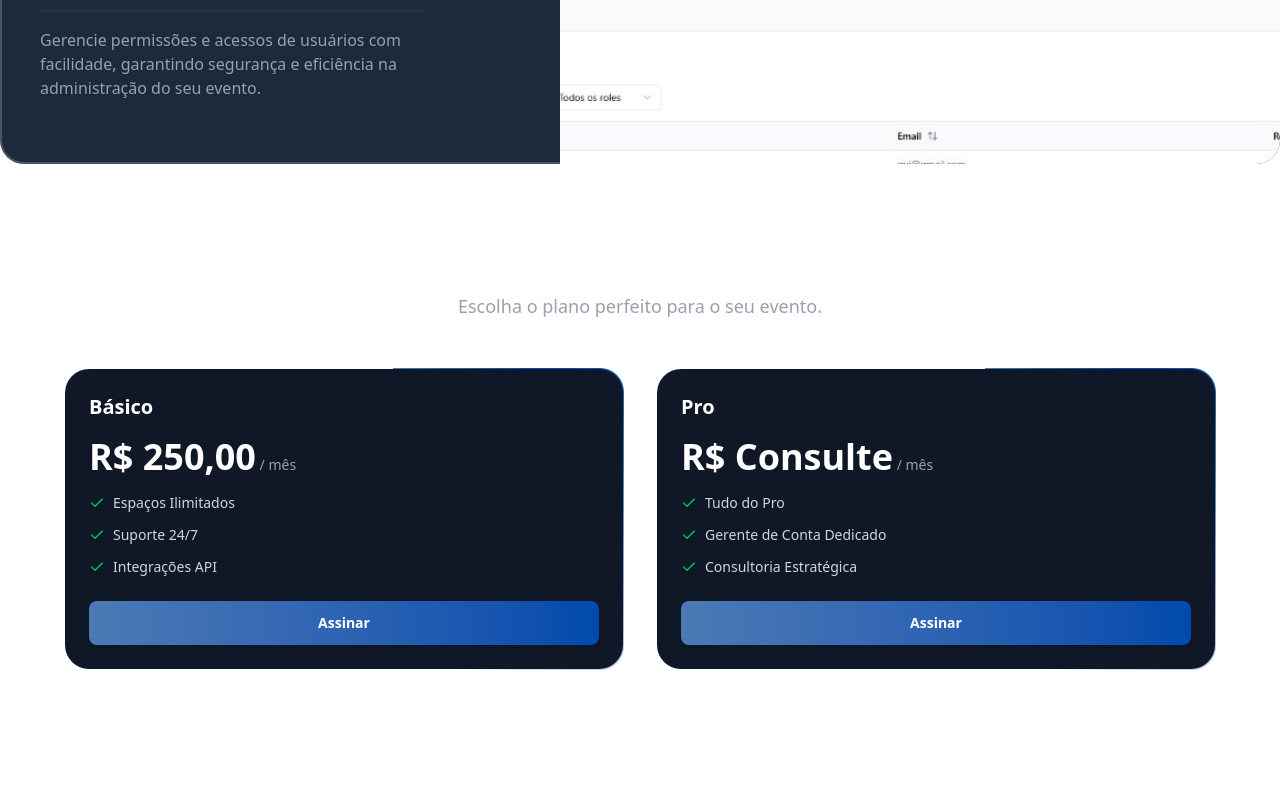
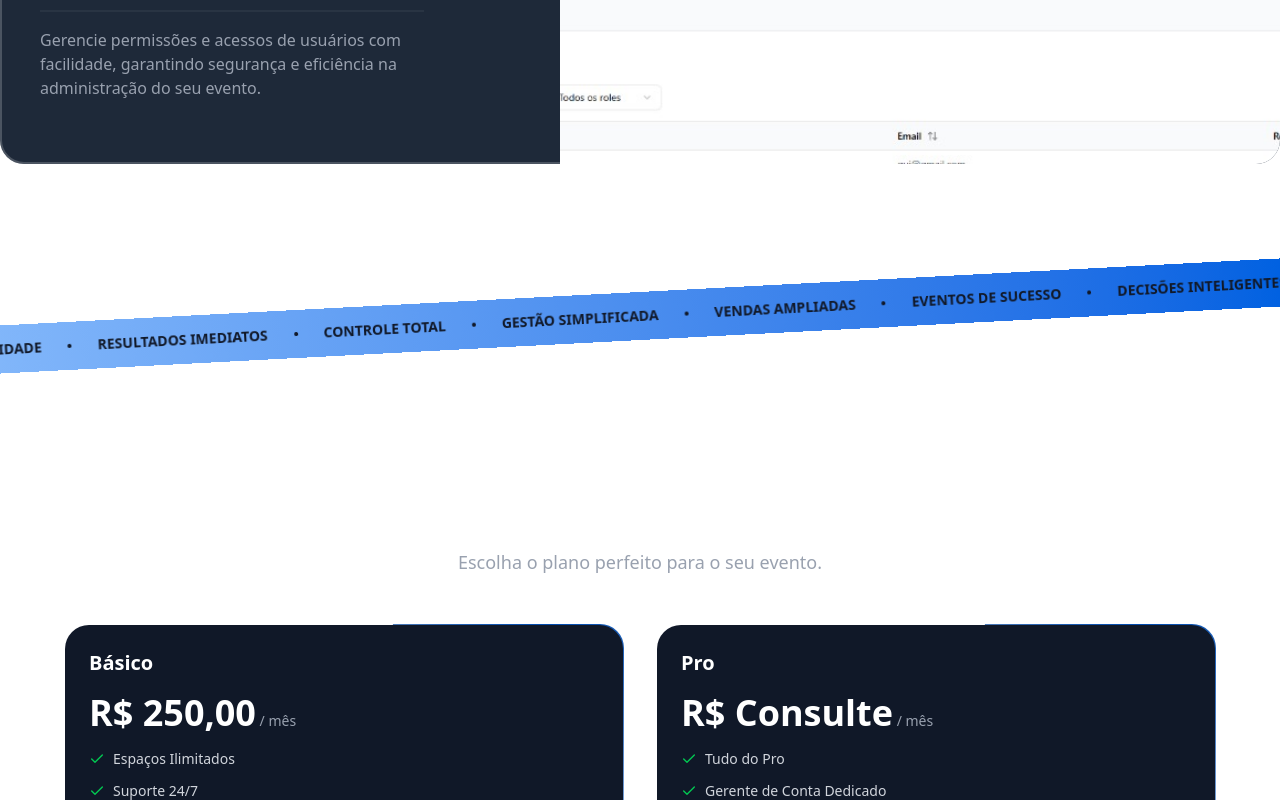
Before and after one commit to juanevangelista1/plataforma-de-eventos, a Next.js app: page / in a window 1280 px wide. Shown: the part 2400-3200 px from the top of the page. Built offline with nearby package versions, Linux system fonts and the light colour scheme.

Commit message:
Feat: Adds Tape section and marquee animation; includes star icon and Tailwind CSS settings.

```diff
--- a/src/app/globals.css
+++ b/src/app/globals.css
@@ -30,6 +30,19 @@ body {
   100% {
     transform: rotate(360deg);
   }
+}
+
+@keyframes marquee {
+  0% {
+    transform: translateX(0%);
+  }
+  100% {
+    transform: translateX(-50%);
+  }
+}
+
+.marquee {
+  animation: marquee 35s linear infinite;
 }
 
 .card-neon-border {
@@ -84,7 +97,7 @@ body {
     background-color: var(--color-one);
     transform: scaleX(0);
     transform-origin: bottom right;
-    transition: transform 0.3s ease-out;
+    transition: transform 0.4s ease-out;
   }
 
   .hover-underline-animation:hover::after {
--- a/src/app/page.tsx
+++ b/src/app/page.tsx
@@ -4,6 +4,7 @@ import { Header } from '@/components/landing/Header/Header';
 import { HeroSection } from '@/components/landing/Hero/Hero';
 import { PricingSection } from '@/components/landing/PricingSection/PricingSection';
 import { ProductSection } from '@/components/landing/ProductSection/ProductSection';
+import { TapeSection } from '@/components/landing/TapeSection/TapeSection';
 
 export default function Home() {
 	return (
@@ -14,6 +15,7 @@ export default function Home() {
 				<div className='[--color:var(--color-one)] pointer-events-none relative -z-[2] mx-auto h-[50rem] overflow-hidden [mask-image:radial-gradient(ellipse_at_center_center,#000,transparent_50%)] my-[-18.8rem] before:absolute before:inset-0 before:h-full before:w-full before:opacity-40 before:[background-image:radial-gradient(circle_at_bottom_center,var(--color),transparent_70%)] after:absolute after:-left-1/2 after:top-1/2 after:aspect-[1/0.7] after:w-[200%] after:rounded-[50%] after:border-t after:border-[hsl(var(--border))] after:bg-background'></div>
 				<BenefitsSection />
 				<ProductSection />
+				<TapeSection />
 				<PricingSection />
 			</main>
 			<Footer />
--- /dev/null
+++ b/src/components/landing/TapeSection/TapeSection.tsx
@@ -0,0 +1,50 @@
+import { Dot } from 'lucide-react';
+import { Fragment } from 'react';
+
+const words = [
+	'Agilidade',
+	'Resultados Imediatos',
+	'Controle Total',
+	'Gestão Simplificada',
+	'Vendas Ampliadas',
+	'Eventos de Sucesso',
+	'Decisões Inteligentes',
+	'Crescimento Exponencial',
+	'Plataforma Intuitiva',
+	'Eficiência Máxima',
+	'Tudo em um só lugar',
+	'Inovação para Eventos',
+	'Segurança e Confiança',
+	'Experiência Única',
+	'Seu Sucesso Garantido',
+	'Fácil e Rápido',
+	'Poder em suas Mãos',
+	'Transforme seu Evento',
+];
+
+export const TapeSection = () => {
+	return (
+		<div className='py-16 lg:pb-20 lg:pt-32 overflow-x-clip'>
+			<div className='bg-gradient-to-r from-[#81b6fa] to-[#0061e1] -rotate-3 -mx-1'>
+				<div className='flex justify-center'>
+					<div className='flex flex-none gap-4 pr-4 py-3 marquee'>
+						{[...new Array(2)].fill(0).map((_, index) => (
+							<Fragment key={index}>
+								{words.map((word) => (
+									<div
+										className='inline-flex gap-4 items-center'
+										key={word}>
+										<span className='text-gray-900 uppercase font-extrabold text-sm whitespace-nowrap'>
+											{word}
+										</span>
+										<Dot className='size-6 text-gray-900 -rotate-12' />
+									</div>
+								))}
+							</Fragment>
+						))}
+					</div>
+				</div>
+			</div>
+		</div>
+	);
+};
--- a/src/lib/utils.ts
+++ b/src/lib/utils.ts
@@ -1,4 +1,3 @@
-// src/lib/utils.ts
 import { type ClassValue, clsx } from 'clsx';
 import { twMerge } from 'tailwind-merge';
 
--- a/tailwind.config.js
+++ b/tailwind.config.js
@@ -0,0 +1,47 @@
+/** @type {import('tailwindcss').Config} */
+module.exports = {
+	content: [
+		'./pages/**/*.{ts,tsx}',
+		'./components/**/*.{ts,tsx}',
+		'./app/**/*.{ts,tsx}',
+		'./src/**/*.{ts,tsx}',
+	],
+	theme: {
+		extend: {
+			fontFamily: {
+				sans: 'var(--font-sans)',
+				serif: 'var(--font-serif)',
+			},
+			animation: {
+				'ping-large': 'ping-large 1s ease-in-out infinite',
+				'move-left': 'move-left 35s linear infinite',
+				'move-right': 'move-right 35s linear infinite',
+			},
+			keyframes: {
+				'ping-large': {
+					'75%, 100%': {
+						transform: 'scale(3)',
+						opacity: '0',
+					},
+				},
+				'move-left': {
+					'0%': {
+						transform: 'translateX(0%)',
+					},
+					'100%': {
+						transform: 'translateX(-50%)',
+					},
+				},
+				'move-right': {
+					'0%': {
+						transform: 'translateX(-50%)',
+					},
+					'100%': {
+						transform: 'translateX(0%)',
+					},
+				},
+			},
+		},
+	},
+	plugins: [],
+};
```
Also changed, not shown: public/Icons/star.svg (added).
